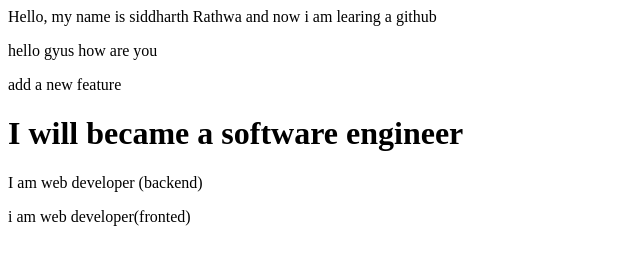
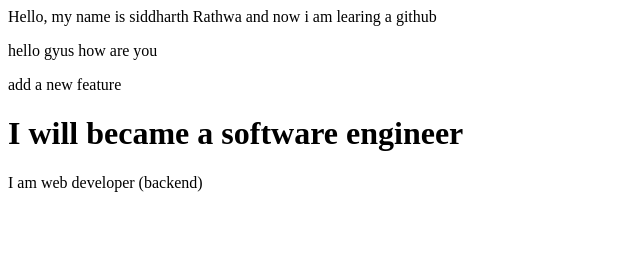
Before and after one commit to Siddharth-Rathwa/siddharth_repository, a plain HTML site: page index.html in a window 1280 px wide. Shown: the whole page, without its empty margins (0-640 px from the left). Drawn offline with Linux system fonts and the light colour scheme.

Commit message:
reset a line

```diff
--- a/index.html
+++ b/index.html
@@ -3,4 +3,3 @@
 <P>add a new feature</P>
 <h1>I will became a software engineer</h1>
 <p>I am web developer (backend)</p>
-<P>i am web developer(fronted)</P>
```
